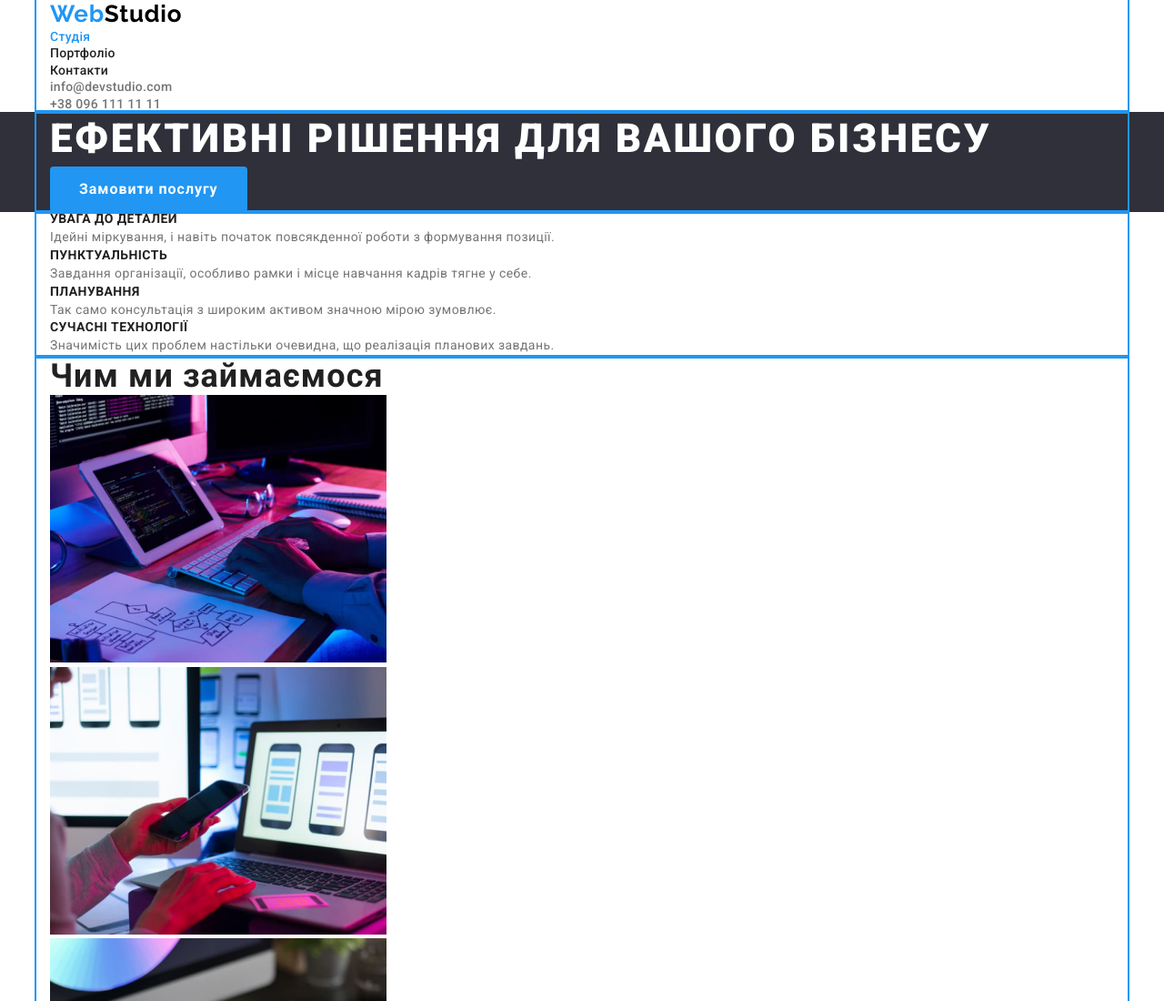
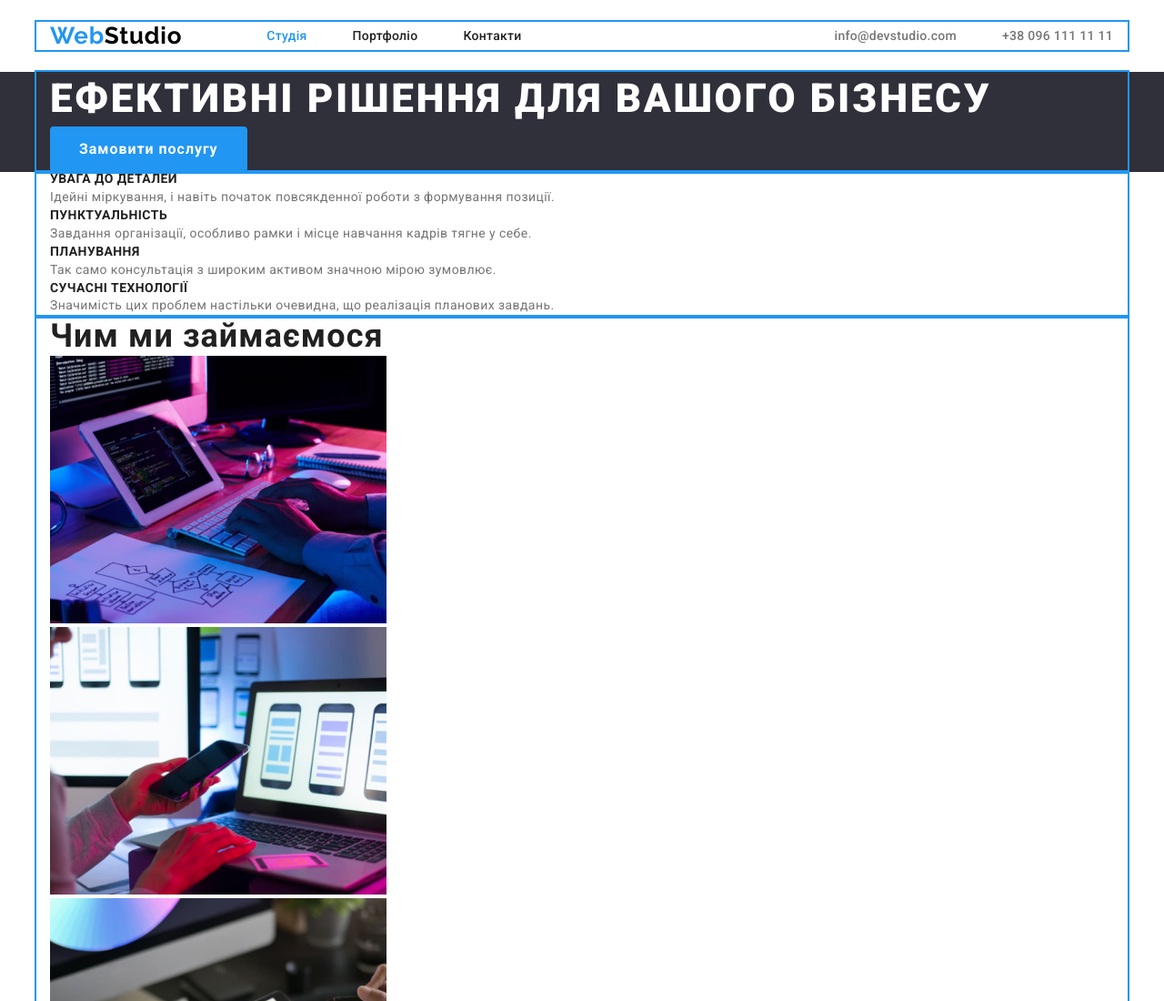
Before and after one commit to sadoviya/goit-markup-hw-03, a plain HTML site: page index.html in a window 1280 px wide. Shown: the top 1100 px of the page at 91% size. Drawn offline with nearby package versions, Linux system fonts and the light colour scheme.

Commit message:
Header flex
Added 4 display flex for header. Added some paddings and margins

```diff
--- a/css/styles.css
+++ b/css/styles.css
@@ -31,6 +31,51 @@ ul {
   outline: 2px solid #2196f3;
 }
 
+/*---------- Починаємо флексити ----------*/
+.header-container {
+  display: flex;
+  align-items: center;
+}
+
+.header-navigation {
+  display: flex;
+  align-items: center;
+}
+
+.header-list {
+  display: flex;
+  align-items: center;
+  gap: 50px;
+}
+
+.header-contacts {
+  display: flex;
+  align-items: center;
+  gap: 50px;
+}
+/*---------- Закінчуємо флексити ----------*/
+
+/*---------- Починаємо маржити ----------*/
+.header-logo {
+  margin-right: 93px;
+}
+
+.header-list {
+  margin-right: 344px;
+}
+/*---------- Закінчуємо маржити ----------*/
+
+/*---------- Починаємо падіти ----------*/
+.header {
+  padding-top: 24px;
+  padding-bottom: 24px;
+}
+
+.hero-button {
+  padding: 10px 32px;
+}
+/*---------- Закінчуємо падіти ----------*/
+
 .link {
   text-decoration: none;
 }
@@ -57,8 +102,9 @@ ul {
   color: var(--pure-white-color);
   background-color: var(--accent-site-color);
   border-radius: 4px;
-  padding: 10px 32px;
+  /* тут падінг hero-button*/
   border: 0px;
+  /* додати розміри */
 }
 
 .hero-button:active {
@@ -87,6 +133,7 @@ ul {
   letter-spacing: 0.03em;
   color: #000000;
   text-decoration: none;
+  /* тут маржин header-logo*/
 }
 
 .half-logo {
--- a/index.html
+++ b/index.html
@@ -21,11 +21,11 @@
     <link rel="stylesheet" href="./css/styles.css" />
   </head>
   <body>
-    <header>
-      <div class="container">
-        <nav>
+    <header class="header">
+      <div class="container header-container">
+        <nav class="header-navigation">
           <a href="./index.html" class="header-logo"><span class="half-logo">Web</span>Studio</a>
-          <ul class="list">
+          <ul class="list header-list">
             <li>
               <a href="./index.html" class="nav-link link current">Студія</a>
             </li>
@@ -38,7 +38,7 @@
           </ul>
         </nav>
 
-        <ul class="list">
+        <ul class="list header-contacts">
           <li>
             <a href="mailto:info@devstudio.com" class="header-link link">info@devstudio.com</a>
           </li>
```
